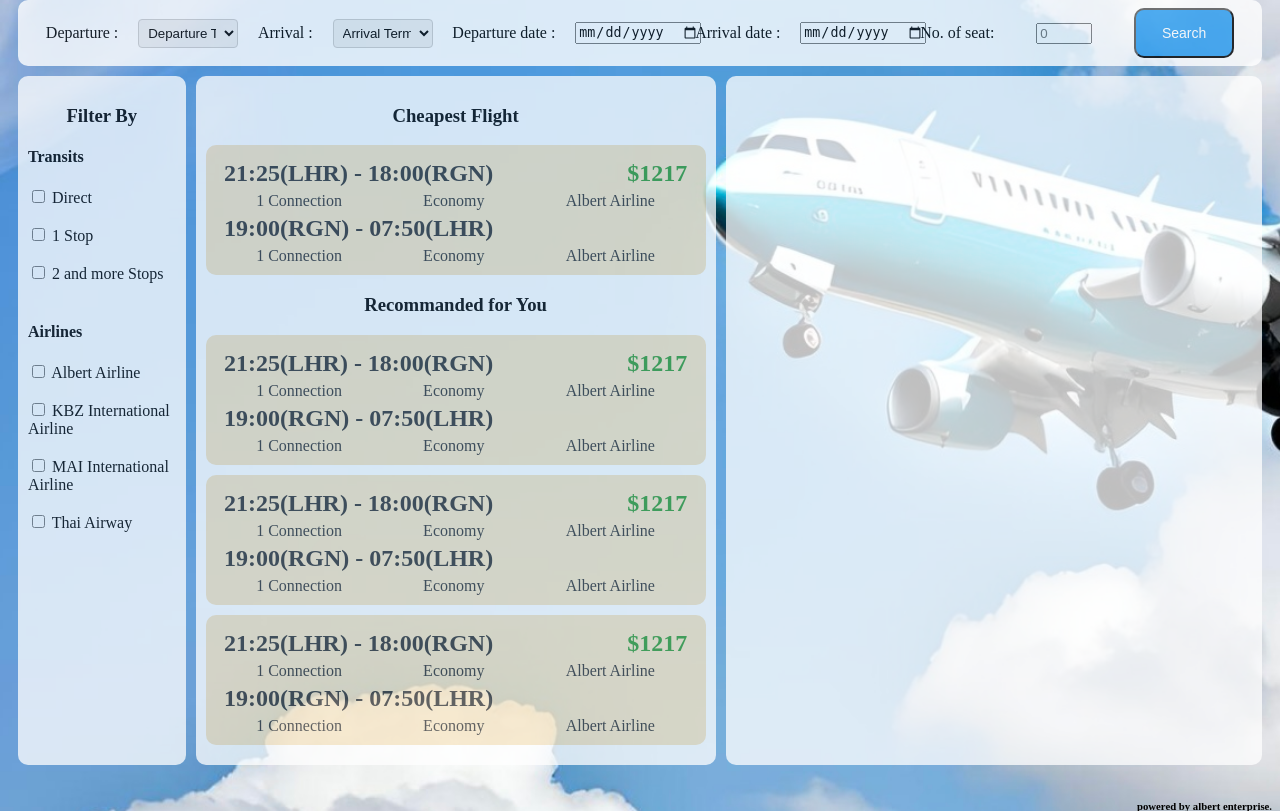
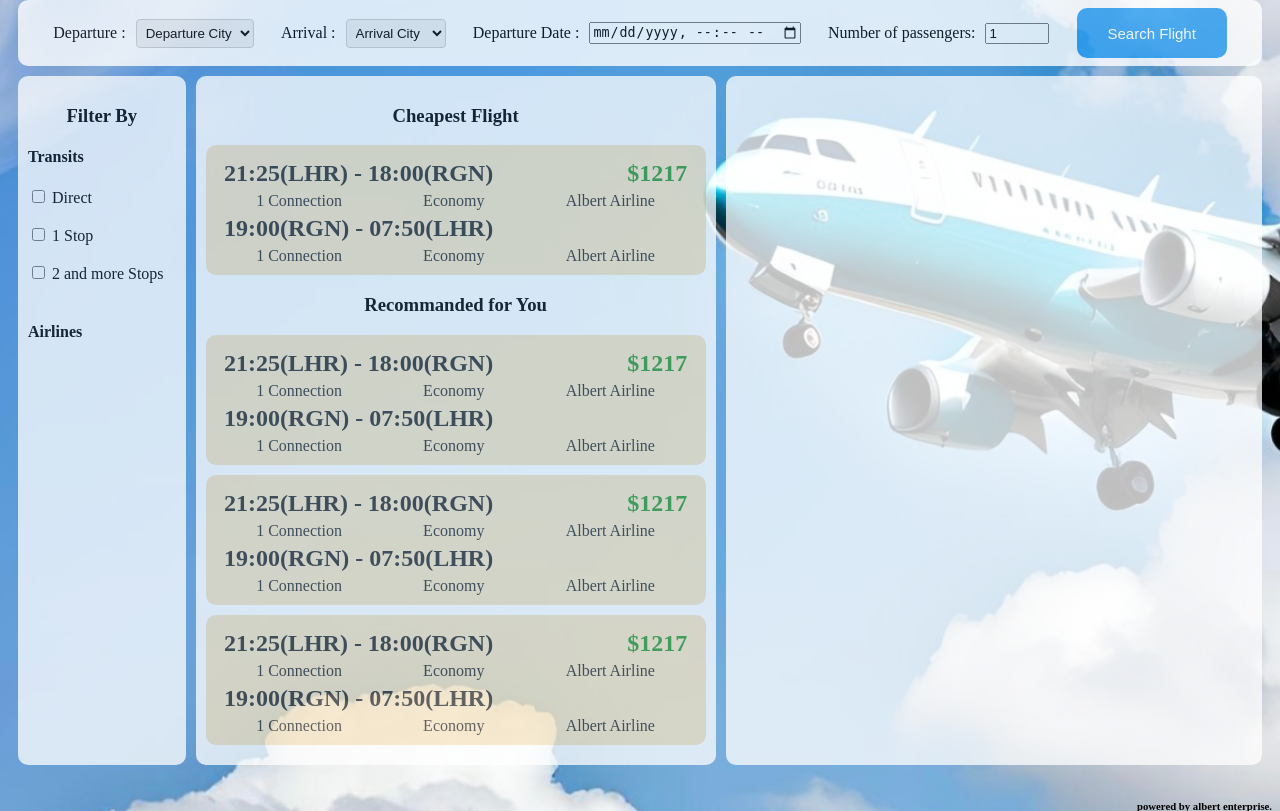
Before and after one commit to Phyopma/airline-system, a Flask app: page /flights/ in a window 1280 px wide. Shown: the part 85-896 px from the top of the page. Run offline with Flask 3, Linux system fonts and the light colour scheme.

Commit message:
db datas added to flights/index

```diff
--- a/flaskr/__init__.py
+++ b/flaskr/__init__.py
@@ -1,4 +1,4 @@
-from flask import Flask, render_template, current_app
+from flask import Flask, render_template, current_app, redirect, request, url_for, g
 from flask_sqlalchemy import SQLAlchemy
 from sqlalchemy import create_engine
 from sqlalchemy.orm import scoped_session, sessionmaker, declarative_base
--- a/flaskr/airline/routes.py
+++ b/flaskr/airline/routes.py
@@ -13,9 +13,7 @@ airline_bp = Blueprint('airlines', __name__, url_prefix='/airlines')
 # @super_admin_required
 def get_all_airlines():
     error = None
-
     airlines = db.session.execute(select(AirLine)).scalars().all()
-
     return render_template('airlines/index.html', airlines=airlines)
 
 
--- a/flaskr/auth/routes.py
+++ b/flaskr/auth/routes.py
@@ -40,7 +40,6 @@ def login():
     if g.user is not None:
         return redirect(url_for('index'))
     referrer = request.referrer
-    print(referrer)
     error = None
     if request.method == 'POST':
         data = request.form.to_dict()
@@ -64,7 +63,6 @@ def login():
 @auth_bp.before_app_request
 def load_logged_in_user():
     user_id = session.get('user_id')
-
     if user_id is None:
         g.user = None
     else:
--- a/flaskr/flight/routes.py
+++ b/flaskr/flight/routes.py
@@ -10,6 +10,8 @@ from flaskr.auth.routes import login_required, admin_required, super_admin_requi
 
 from flaskr.city.routes import get_all_cities
 
+from flaskr.airline.routes import get_all_airlines
+
 from flaskr.models import Flight, db, City, AirLine
 
 from sqlalchemy import select, insert, delete
@@ -18,17 +20,24 @@ from sqlalchemy import select, insert, delete
 flight_bp = Blueprint('flights', __name__, url_prefix='/flights')
 
 
+@flight_bp.before_request
+def get_datas():
+    g.cities = get_all_cities()
+    g.airlines = db.session.execute(select(AirLine)).scalars().all()
+
+
 @flight_bp.get('/')
 def get_all_flights():
+
+    flights = []
     error = None
-
     try:
         flights = db.session.execute(select(Flight))
     except Exception as e:
         print(e)
         abort(500)
 
-    return render_template('flights/index.html', flights=flights)
+    return render_template('flights/index.html', flights=flights, cities=g.cities, airlines=g.airlines)
 
 
 @flight_bp.get('/')
@@ -51,9 +60,8 @@ def get_flights_by_airline_id():
 
 @flight_bp.route('/search', methods=['GET', 'POST'])
 def search_flights():
-    cities = get_all_cities()
     searched_flights = []
-
+    referrer = request.referrer
     if request.method == 'POST':
         data = request.form.to_dict()
         tmp_date = data['departure_time'].replace(
@@ -69,7 +77,10 @@ def search_flights():
             error = e
             print(e)
             abort(500)
-    return render_template('/flights/search.html', flights=searched_flights, cities=cities)
+    if referrer and not request.path in referrer:
+        return redirect(referrer)
+    else:
+        return render_template('/flights/search.html', flights=searched_flights, cities=g.cities)
 
 
 @flight_bp.post('/new')
--- a/flaskr/static/flight_list.css
+++ b/flaskr/static/flight_list.css
@@ -1,18 +1,16 @@
 /* For background cover */
 body {
   height: 100%;
-  /* background-repeat: no-repeat;
-  background-position: top;
-  background-size: cover; */
   opacity: 50;
 }
+
 .bg_img {
   position: fixed;
   top: 0;
   left: 0;
   height: 100%;
   width: 100%;
-  background-image: url('bg_2.jpeg');
+  background-image: url("bg_2.jpeg");
   filter: blur(3px);
   background-repeat: no-repeat;
   background-position: top;
@@ -81,22 +79,27 @@ b:hover {
   align-items: center;
   flex-direction: row;
   justify-content: space-evenly;
-  height: 50px;
   margin: 10px;
 }
 select {
   width: 100px;
 }
 .refer_info {
-  width: 100px;
+  display: flex;
+  gap: 10px;
+  align-items: center;
   background-color: white;
   border-radius: 10px;
   text-align: center;
 }
+
+.refer_info select {
+  min-width: fit-content;
+}
+
 #search_flight {
-  display: flex;
-  justify-content: center;
-  align-items: center;
+  font-size: 15px;
+  padding: 0px;
 }
 
 button {
@@ -111,6 +114,10 @@ button {
 }
 footer {
   text-align: end;
+}
+
+.refer_info label {
+  min-width: fit-content;
 }
 
 #allmidnav {
--- a/flaskr/templates/base.html
+++ b/flaskr/templates/base.html
@@ -2,28 +2,23 @@
 <title>{% block title %}{% endblock %} - Flaskr</title>
 <link
   rel="stylesheet"
-  href="{{ url_for('static', filename='base_style.css') }}"
-/>
+  href="{{ url_for('static', filename='base_style.css') }}" />
 
 <link
   rel="stylesheet"
-  href="{{ url_for('static', filename='login_style.css') }}"
-/>
+  href="{{ url_for('static', filename='login_style.css') }}" />
 
 <link
   rel="stylesheet"
-  href="{{ url_for('static', filename='login_style.css') }}"
-/>
+  href="{{ url_for('static', filename='login_style.css') }}" />
 
 <link
   rel="stylesheet"
-  href="{{ url_for('static', filename='book_flight.css') }}"
-/>
+  href="{{ url_for('static', filename='book_flight.css') }}" />
 
 <link
   rel="stylesheet"
-  href="{{ url_for('static', filename='flight_list.css') }}"
-/>
+  href="{{ url_for('static', filename='flight_list.css') }}" />
 
 <nav>
   <div class="topnav">
@@ -32,6 +27,8 @@
     <a class="login" href="{{ url_for('auth.login') }}">Log in</a>
     {% else %}
     <a href="{{ url_for('auth.logout')}}" class="login">{{g.user.firstname}}</a>
+    {% endif %} {% if g.user.role == 'admin' %}
+    <a href="{{ url_for('admin.admin_index') }}" class="active">Admin</a>
     {% endif %}
     <a class="active" href="#About">About</a>
     <a class="active" href="#ContactUs">Contact Us</a>
--- a/flaskr/templates/flights/index.html
+++ b/flaskr/templates/flights/index.html
@@ -1,39 +1,46 @@
 {% extends "base.html" %} {% block title %} {% endblock %} {% block content %}
-<div class="bottomnav">
-  <p>Departure :</p>
+<form
+  action="{{url_for('flights.search_flights')}}"
+  class="bottomnav"
+  method="post">
   <div class="refer_info">
-    <select name="departure_teminal" required>
-      <option value="" disabled selected hidden>Departure Terminal</option>
-      <option value="YGN">Yagon International Airport</option>
-      <option value="LNH">London Heatthrow</option>
-      <option value="Thai">Thai international Airport</option>
+    <label for="origin">Departure :</label>
+    <select required name="origin" id="origin">
+      <option value="" disabled selected hidden>Departure City</option>
+      {% for city in cities %}
+      <option value="{{city.id}}">{{city.name}}</option>
+      {% endfor %}
     </select>
   </div>
-  <p>Arrival :</p>
   <div class="refer_info">
-    <select name="arrival_teminal" required>
-      <option value="" disabled selected hidden>Arrival Terminal</option>
-      <option value="YGN">Yagon International Airport</option>
-      <option value="LNH">London Heatthrow</option>
-      <option value="Thai">Thai international Airport</option>
+    <label for="destination">Arrival :</label>
+    <select required name="destination" id="destination">
+      <option value="" disabled selected hidden>Arrival City</option>
+      {% for city in cities %}
+      <option value="{{city.id}}">{{city.name}}</option>
+      {% endfor %}
     </select>
   </div>
-  <p>Departure date :</p>
   <div class="refer_info">
-    <input type="date" name="departure_date" />
+    <label for="departure_time">Departure Date : </label>
+    <input
+      required
+      type="datetime-local"
+      name="departure_time"
+      id="departure_time" />
   </div>
-  <p>Arrival date :</p>
   <div class="refer_info">
-    <input type="date" name="departure_date" />
+    <label for="no_of_seat">Number of passengers: </label>
+    <input
+      type="number"
+      name="no_of_seat"
+      min="1"
+      max="100"
+      placeholder="1"
+      value="1" />
   </div>
-  <p>No. of seat:</p>
-  <div class="refer_info">
-    <input type="number" name="no_of_seat" min="1" max="10" placeholder="0" />
-  </div>
-  <div id="search_flight">
-    <button>Search</button>
-  </div>
-</div>
+  <input id="search_flight" type="submit" value="Search Flight" />
+</form>
 
 <div id="allmidnav">
   <div id="firstnav">
@@ -49,14 +56,16 @@
     </form>
     <h4>Airlines</h4>
     <form action="choice_airline">
-      <input type="checkbox" name="plane_1" value="albert" />
-      <label for="plane_1">Albert Airline</label><br /><br />
-      <input type="checkbox" name="plane_2" value="kbz" />
+      {% for airline in airlines %}
+      <input type="checkbox" name="{{airline.id}}" value="{{airline.name}}" />
+      <label for="{{airline.id}}">{{airline.name}}</label><br /><br />
+      {% endfor %}
+      <!-- <input type="checkbox" name="plane_2" value="kbz" />
       <label for="plane_2">KBZ International Airline</label><br /><br />
       <input type="checkbox" name="plane_3" value="mai" />
       <label for="plane_3">MAI International Airline</label><br /><br />
       <input type="checkbox" name="plane_4" value="thaiairway" />
-      <label for="plane_3">Thai Airway</label>
+      <label for="plane_3">Thai Airway</label> -->
     </form>
   </div>
   <div id="secnav">
--- a/flaskr/templates/flights/search.html
+++ b/flaskr/templates/flights/search.html
@@ -49,7 +49,7 @@
     </div>
 
     <div class="form-row">
-      <label>Number of passengers: </label>
+      <label for="no_of_seat">Number of passengers: </label>
       <input
         required
         type="number"
```
